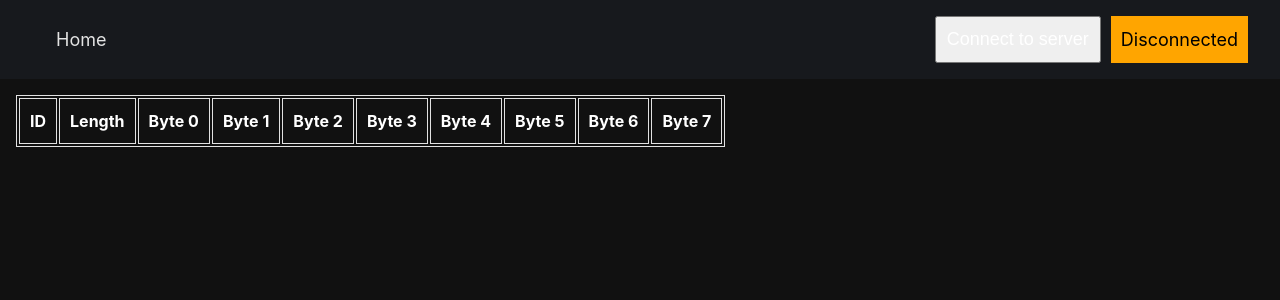
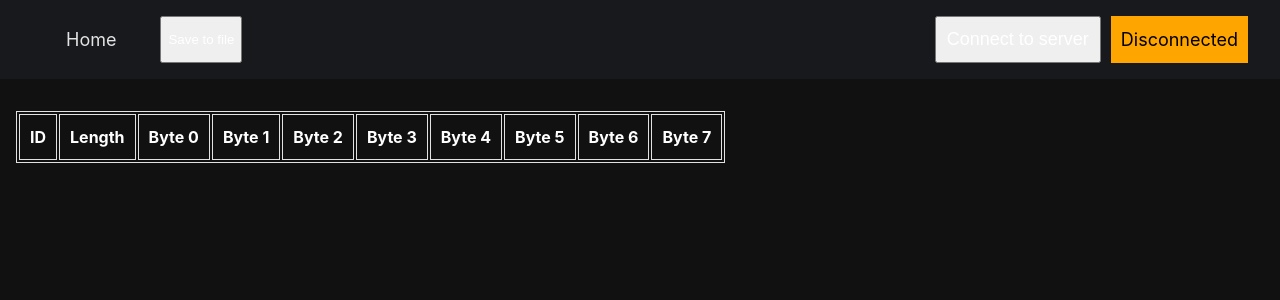
Before and after one commit to Afx31/wt-can-sniffer, a React (Vite) app in the folder client/: page /home in a window 1280 px wide. Shown: the top 300 px of the page. Built offline with nearby package versions, Linux system fonts and the light colour scheme.

Commit message:
Frontend sending request to backend

```diff
--- a/client/src/contexts/SocketContext.jsx
+++ b/client/src/contexts/SocketContext.jsx
@@ -34,23 +34,24 @@ export function SocketProvider({ children }) {
         console.log('[DEBUG] Disconnecting from Server')
     }
 
-    function fetchDataFromServer(type, param) {
+    function sendReqToServer(type, param) {
         return new Promise((resolve) => {
-            if (type === 'GET-MSG-DATA') {
+            // TYPE:
+            // 1 ~ GET-MSG-DATA
+            // 2 ~ SAVE-TO-FILE
             const reqObj = {
-                    id: 1,
+                id: type,
                 data: param
             }
             socketRef.current.send(JSON.stringify(reqObj))
             socketRef.current.onmessage = (e) => {
                 resolve(JSON.parse(e.data))
             }
-            }
         })
     }
 
     return (
-        <SocketContext.Provider value ={{ socketRef, isConnected, handleConnection, handleDisconnection, fetchDataFromServer}}>
+        <SocketContext.Provider value ={{ socketRef, isConnected, handleConnection, handleDisconnection, sendReqToServer}}>
             {children}
         </SocketContext.Provider>
     )
--- a/client/src/pages/details/Details.jsx
+++ b/client/src/pages/details/Details.jsx
@@ -5,13 +5,13 @@ import { useSocket } from '../../contexts/SocketContext'
 
 export default function Details() {
 	const { id } = useParams()
-	const { socketRef, isConnected, fetchDataFromServer } = useSocket()
+	const { socketRef, isConnected, sendReqToServer } = useSocket()
 	const [canData, setCanData] = useState({})
 
 	useEffect(() => {
 		if (!isConnected || !socketRef.current) return
 
-		fetchDataFromServer('GET-MSG-DATA', id).then((res) => {
+		sendReqToServer(1, id).then((res) => {
 			setCanData(res)
 		})
 	}, [])
--- a/client/src/pages/home/Home.css
+++ b/client/src/pages/home/Home.css
@@ -2,6 +2,9 @@
   padding: 1rem;
 }
 
+.h-container table {
+  margin-top: 1rem;
+}
 .h-container table, th, td {
   border: .5px solid #E2E2E2;
 }
--- a/client/src/pages/navbar/Navbar.css
+++ b/client/src/pages/navbar/Navbar.css
@@ -14,6 +14,17 @@
     display: flex;
     gap: 10px;
 }
+
+a.navbar-item {
+  font-size: large;
+  padding: 10px;
+}
+.btn-save-to-file:hover {
+  background-color: #7f7f7f;
+  border-color: #7f7f7f;
+  cursor: pointer;
+}
+
 
 .navbar-item {
     text-decoration: none;
--- a/client/src/pages/navbar/Navbar.jsx
+++ b/client/src/pages/navbar/Navbar.jsx
@@ -3,12 +3,24 @@ import { NavLink } from 'react-router-dom'
 import { useSocket } from '../../contexts/SocketContext'
 
 export default function Navbar() {
-	const { socketRef, isConnected, handleConnection, handleDisconnection } = useSocket()
+	const { isConnected, handleConnection, handleDisconnection, sendReqToServer } = useSocket()
+
+	function handleSaveToFile() {
+		sendReqToServer(2, 'test').then((res) => {
+		})
+	}
 
 	return (
 		<nav className='navbar-container'>
 			<div className='navbar-left'>
 				<NavLink to='/' className='navbar-item'>Home</NavLink>
+				<button
+					className='btn-save-to-file'
+					onClick={handleSaveToFile}
+				>
+					Save to file
+				</button>
+
 			</div>
 			<div className='navbar-right'>
 				<button
```
Lines whose indentation alone changed are shown as unchanged.
